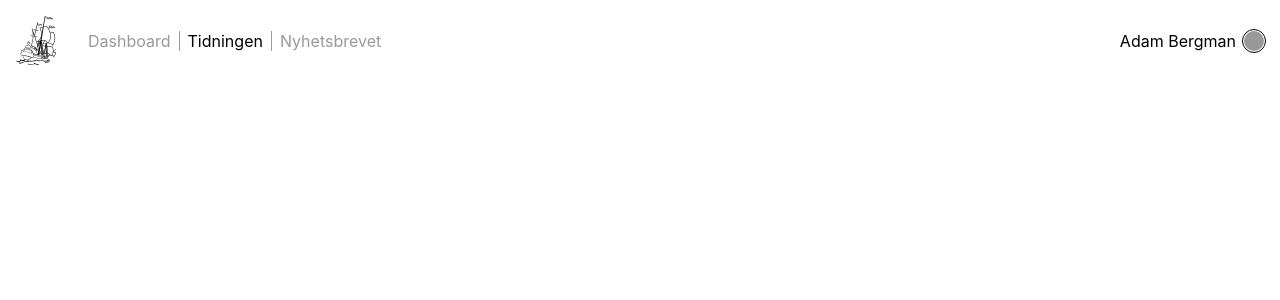
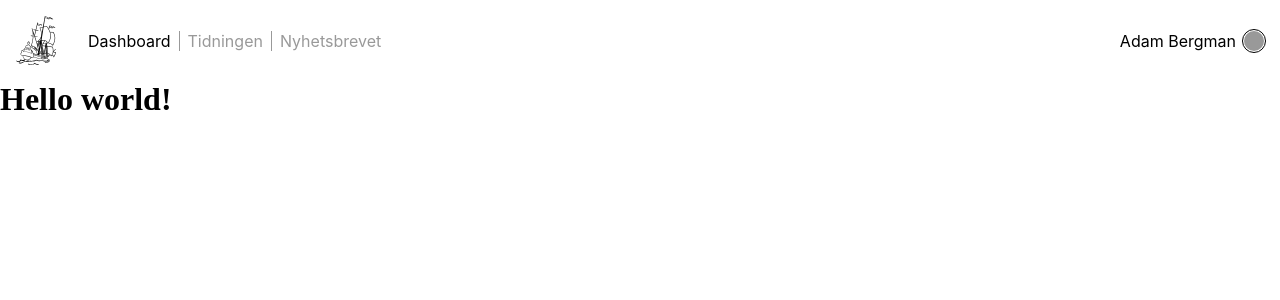
Before and after one commit to sjofartstidningen/bryggan, a Next.js app: page / in a window 1280 px wide. Shown: the top 300 px of the page. Built offline with nearby package versions, Linux system fonts and the light colour scheme.

Commit message:
:art: Implement flow and add tweaks

```diff
--- a/components/Header/components.js
+++ b/components/Header/components.js
@@ -1,3 +1,5 @@
+// @flow
+import type { ChildrenArray, ComponentType } from 'react';
 import styled from 'styled-components';
 
 export const HeaderContainer = styled.header`
@@ -26,7 +28,10 @@ export const Nav = styled.ul`
   list-style: none;
 `;
 
-export const NavItem = styled.li`
+export const NavItem: ComponentType<{
+  active: boolean,
+  children: ChildrenArray<any>,
+}> = styled.li`
   display: inline-block;
   margin-right: 0.5em;
   border-right: 1px solid #999;
--- a/components/Header/index.js
+++ b/components/Header/index.js
@@ -1,5 +1,6 @@
+// @flow
+
 import React from 'react';
-import PropTypes from 'prop-types';
 import Logotype from '../Logotype';
 import {
   HeaderContainer,
@@ -12,41 +13,42 @@ import {
   ProfileImage,
 } from './components';
 
-const Header = ({ links, user }) => (
+type Props = {
+  activeLink: string,
+  user: ?User,
+};
+
+const links = [
+  { href: '/', title: 'Dashboard' },
+  { href: '/tidningen', title: 'Tidningen' },
+  { href: '/nyhetsbrev', title: 'Nyhetsbrevet' },
+];
+
+const Header = ({ activeLink, user }: Props) => (
   <HeaderContainer>
     <LogotypeContainer>
       <Logotype />
     </LogotypeContainer>
 
-    <NavContainer className="navigation">
+    <NavContainer>
       <Nav>
         {links.map(link => (
-          <NavItem key={link.href} active={link.active}>
+          <NavItem key={link.href} active={link.href === activeLink}>
             {link.title}
           </NavItem>
         ))}
       </Nav>
     </NavContainer>
 
-    <ProfileContainer>
-      <ProfileName>{user.name}</ProfileName>
-      <ProfileImage>{user.img && <img src={user.img} alt="" />}</ProfileImage>
-    </ProfileContainer>
+    {user && (
+      <ProfileContainer>
+        <ProfileName>{user.name}</ProfileName>
+        <ProfileImage>{user.img && <img src={user.img} alt="" />}</ProfileImage>
+      </ProfileContainer>
+    )}
   </HeaderContainer>
 );
 
-Header.propTypes = {
-  links: PropTypes.arrayOf(
-    PropTypes.shape({
-      href: PropTypes.string.isRequired,
-      title: PropTypes.string.isRequired,
-      active: PropTypes.bool,
-    }),
-  ).isRequired,
-  user: PropTypes.shape({
-    name: PropTypes.string.isRequired,
-    img: PropTypes.string,
-  }).isRequired,
-};
+Header.defaultProps = { user: null };
 
 export default Header;
--- /dev/null
+++ b/components/Layout/index.js
@@ -0,0 +1,33 @@
+// @flow
+
+import React from 'react';
+import type { Element } from 'react';
+import Head from 'next/head';
+import Header from '../Header';
+
+type Props = {
+  activeLink: string,
+  user: ?User,
+  title?: string,
+  children?: Element<any>,
+};
+
+const Layout = ({ activeLink, user, title, children }: Props) => (
+  <div>
+    <Head>
+      <title>{title}</title>
+    </Head>
+
+    <Header activeLink={activeLink} user={user} />
+
+    {children}
+  </div>
+);
+
+Layout.defaultProps = {
+  user: null,
+  title: 'Bryggan - Sjöfartstidningen',
+  children: null,
+};
+
+export default Layout;
--- a/components/Logotype/index.js
+++ b/components/Logotype/index.js
@@ -1,3 +1,5 @@
+// @flow
+
 import React from 'react';
 import styled from 'styled-components';
 
--- a/pages/index.js
+++ b/pages/index.js
@@ -1,14 +1,10 @@
+// @flow
+
 import React from 'react';
-import Header from '../components/Header';
-
-const links = [
-  { href: '/', title: 'Dashboard' },
-  { href: '/tidningen', title: 'Tidningen', active: true },
-  { href: '/nyhetsbrev', title: 'Nyhetsbrevet' },
-];
+import Layout from '../components/Layout';
 
 export default () => (
-  <div className="wrapper">
-    <Header links={links} user={{ name: 'Adam Bergman' }} />
-  </div>
+  <Layout activeLink={'/'} user={{ name: 'Adam Bergman' }}>
+    <h1>Hello world!</h1>
+  </Layout>
 );
```
